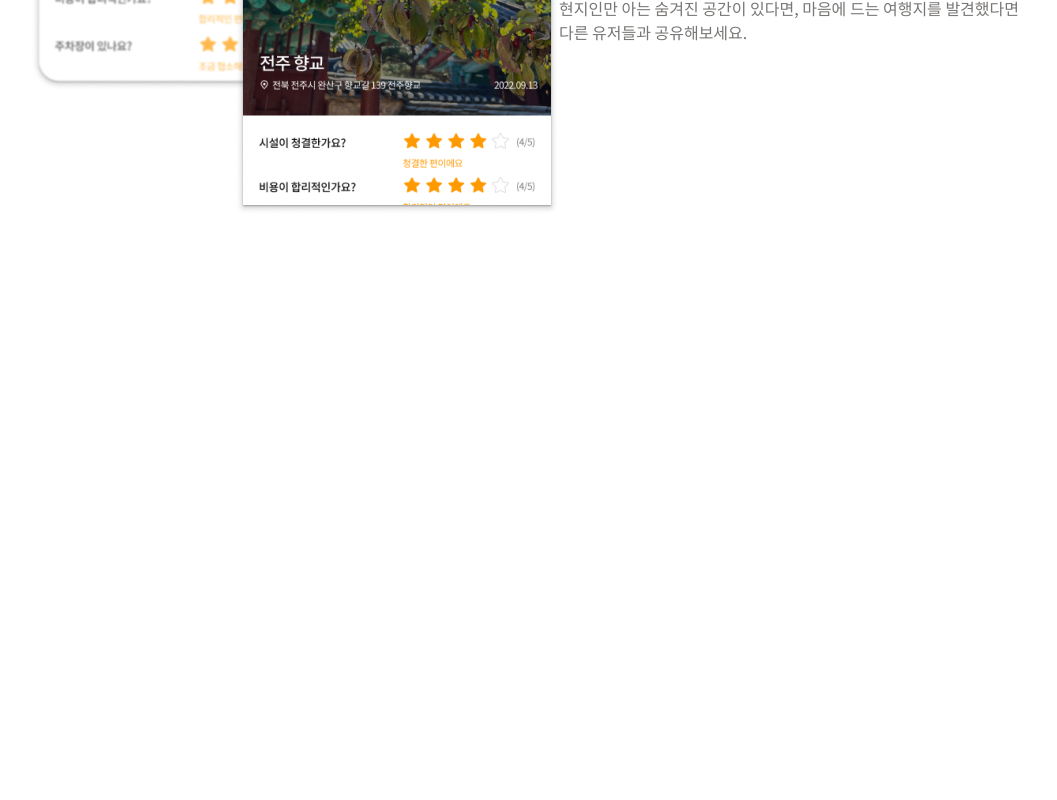
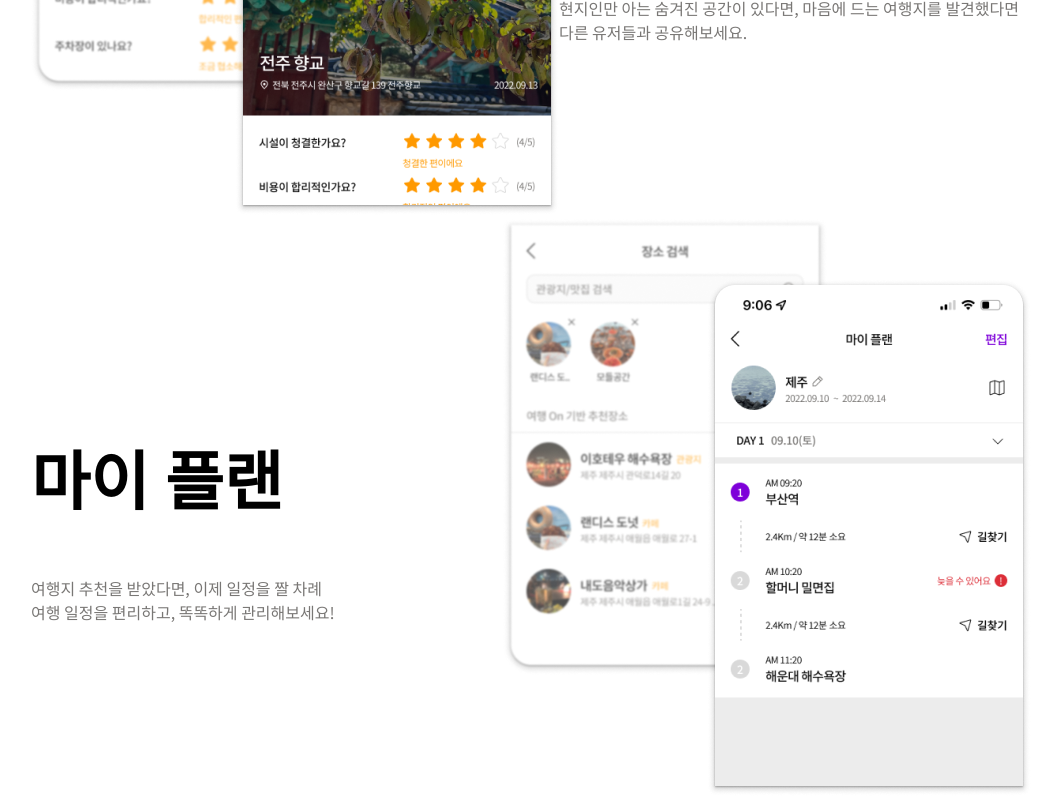
Before and after one commit to TGT-SWM/heylocal-landing-page, a React (Create React App) app: page / in a window 1280 px wide. Shown: the part 1845-2645 px from the top of the page, without its empty margins (109-1166 px from the left). Before the commit the page ends 2064 px from the top, so only its background shows below. Built offline with nearby package versions, Linux system fonts and the light colour scheme; a web font is replaced by a local one.

Commit message:
feat: MyPlan 섹션 추가

```diff
--- a/src/views/sections/MyPlan.jsx
+++ b/src/views/sections/MyPlan.jsx
@@ -1,5 +1,23 @@
+import { Section, SectionTitle, SectionDesc } from '../components/Section';
+
+import screenshot from '../../assets/images/screenshot-myplan.png';
+
 function MyPlan() {
-  return <section className="MyPlan"></section>;
+  return (
+    <Section className="MyPlan">
+      <div>
+        <SectionTitle>마이 플랜</SectionTitle>
+        <SectionDesc>
+          여행지 추천을 받았다면, 이제 일정을 짤 차례
+          <br />
+          여행 일정을 편리하고, 똑똑하게 관리해보세요!
+        </SectionDesc>
+      </div>
+      <div>
+        <img src={screenshot} alt="screenshot" />
+      </div>
+    </Section>
+  );
 }
 
 export default MyPlan;
```
